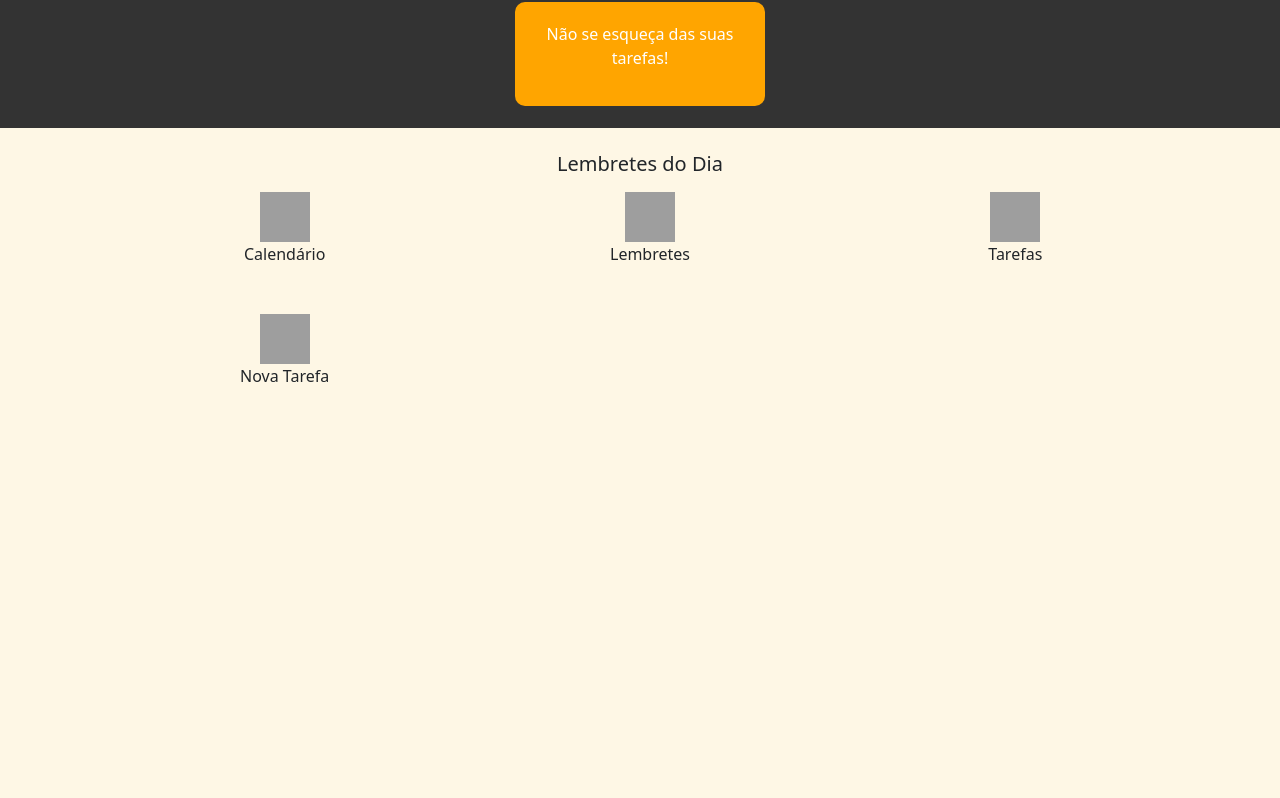
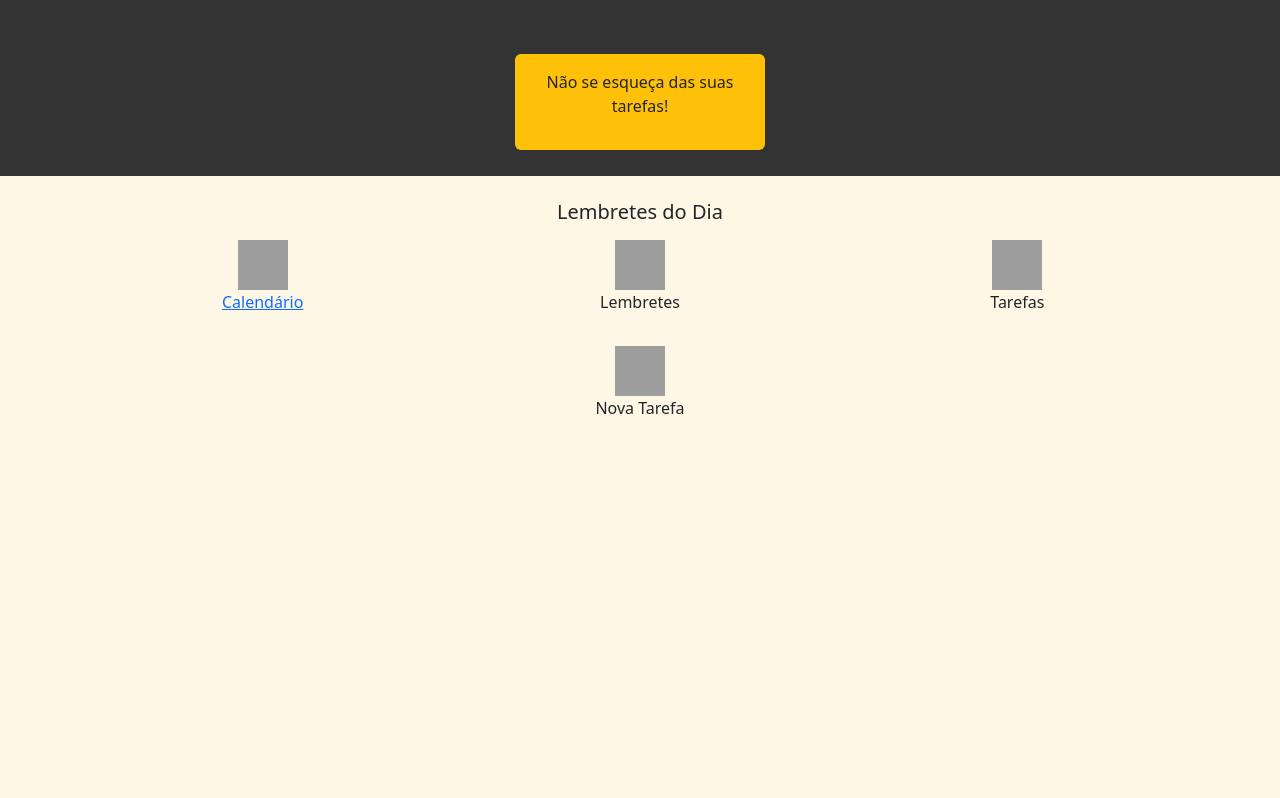
Before and after one commit to thiago0-08/att_agenda, a plain HTML site: page index.html in a window 1280 px wide. Shown: the part 122-920 px from the top of the page. Drawn offline with nearby package versions, Linux system fonts and the light colour scheme; grey boxes are pictures that could not be loaded.

Commit message:
add link para o calendario

```diff
--- a/index.html
+++ b/index.html
@@ -13,13 +13,16 @@
   <nav class="navbar navbar-dark bg-dark fixed-top">
     <div class="container-fluid">
       <a class="navbar-brand" href="#">Lembretes</a>
-      <button class="navbar-toggler" type="button" data-bs-toggle="offcanvas" data-bs-target="#offcanvasNavbar" aria-controls="offcanvasNavbar">
+      <button class="navbar-toggler" type="button" data-bs-toggle="offcanvas" data-bs-target="#offcanvasNavbar"
+        aria-controls="offcanvasNavbar">
         <span class="navbar-toggler-icon"></span>
       </button>
-      <div class="offcanvas offcanvas-end text-bg-dark" tabindex="-1" id="offcanvasNavbar" aria-labelledby="offcanvasNavbarLabel">
+      <div class="offcanvas offcanvas-end text-bg-dark" tabindex="-1" id="offcanvasNavbar"
+        aria-labelledby="offcanvasNavbarLabel">
         <div class="offcanvas-header">
           <h5 class="offcanvas-title" id="offcanvasNavbarLabel">Menu</h5>
-          <button type="button" class="btn-close btn-close-white" data-bs-dismiss="offcanvas" aria-label="Close"></button>
+          <button type="button" class="btn-close btn-close-white" data-bs-dismiss="offcanvas"
+            aria-label="Close"></button>
         </div>
         <div class="offcanvas-body">
           <ul class="navbar-nav justify-content-end flex-grow-1">
@@ -38,36 +41,34 @@
     </div>
   </nav>
 
-  <header class="header text-white">
+  <header class="header text-white text-center py-4 mt-5">
     <h2>Bem-vindo, <strong>Usuário</strong></h2>
-    <div class="reminder-message">
+    <div class="reminder-message p-3 bg-warning text-dark rounded">
       <p>Não se esqueça das suas tarefas!</p>
     </div>
   </header>
 
-  <main class="main-content">
-    <div class="container text-center py-4">
+  <main class="main-content py-4">
+    <div class="container text-center">
       <h5 class="mb-3">Lembretes do Dia</h5>
-      <div class="icons-container d-flex flex-wrap justify-content-center gap-3">
-        <div class="row w-100">
-          <div class="col-4 text-center">
+      <div class="row g-3 justify-content-center">
+        <div class="col-4">
+          <a href="./calendario/index.html">
             <img width="50" height="50" src="https://img.icons8.com/fluency/50/calendar.png" alt="Calendário" />
             <p>Calendário</p>
+          </a>
         </div>
-          <div class="col-4 text-center">
+        <div class="col-4">
           <img width="50" height="50" src="https://img.icons8.com/fluency/50/reminder.png" alt="Lembretes" />
           <p>Lembretes</p>
         </div>
-          <div class="col-4 text-center">
+        <div class="col-4">
           <img width="50" height="50" src="https://img.icons8.com/fluency/50/todo-list.png" alt="Tarefas" />
           <p>Tarefas</p>
         </div>
-        </div>
-        <div class="row w-100 mt-3">
-          <div class="col-4 text-center">
+        <div class="col-4">
           <img width="50" height="50" src="https://img.icons8.com/fluency/50/add.png" alt="Adicionar Tarefa" />
           <p>Nova Tarefa</p>
-          </div>
         </div>
       </div>
     </div>
```
Lines whose indentation alone changed are shown as unchanged.
